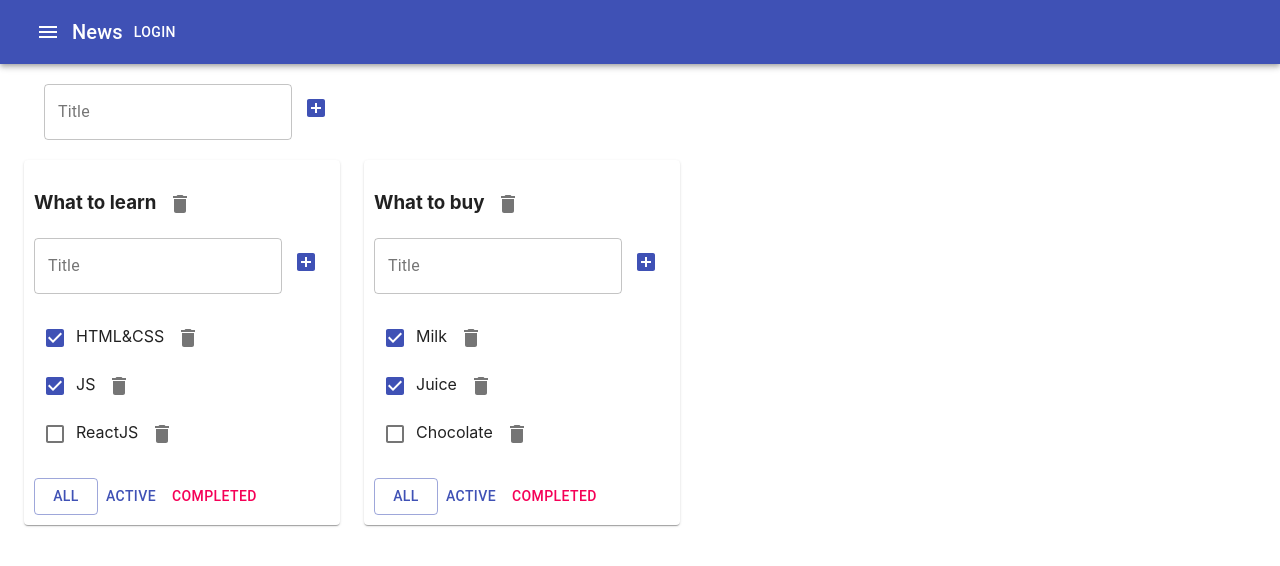
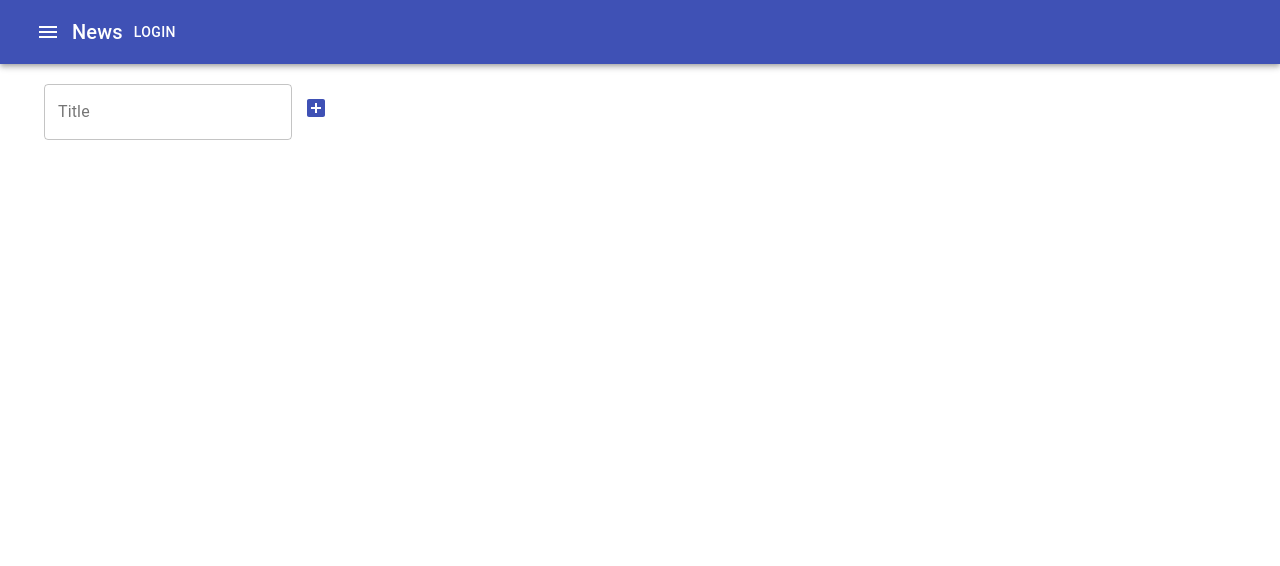
Before and after one commit to sibiryakov090591/TodoList, a React (Create React App) app: page / in a window 1280 px wide. Shown: the top 566 px of the page. Built offline with nearby package versions, Linux system fonts and the light colour scheme.

Commit message:
Create store

```diff
--- a/src/App.tsx
+++ b/src/App.tsx
@@ -1,10 +1,23 @@
-import React, {useState} from 'react';
+import React from 'react';
 import './App.css';
 import ToDoList from "./components/TodoList/ToDoList";
-import {v1} from "uuid";
 import {AddItemForm} from "./components/AddItemForm/AddItemForm";
 import {AppBar, IconButton, Typography, Button, Toolbar, Container, Grid, Paper} from "@material-ui/core";
 import MenuIcon from '@material-ui/icons/Menu';
+import {
+    addTodoListAC,
+    changeTodoListFilterAC,
+    changeTodoListTitleAC,
+    removeTodoListAC
+} from "./todolists-reducer/todolists-reducer";
+import {
+    addTaskAC,
+    changeTaskStatusAC,
+    changeTaskTitleAC,
+    removeTaskAC
+} from "./todolists-reducer/tasks-reducer";
+import {useDispatch, useSelector} from "react-redux";
+import {AppRootStateType} from "./todolists-reducer/store";
 
 export type TodoListType = {
     id: string
@@ -26,102 +39,50 @@ export type FilterValuesType = "all" | "active" | "completed"
 
 function App() {
 
-    const todoListId1 = v1()
-    const todoListId2 = v1()
-
-    const [todoLists, setTodoLists] = useState<Array<TodoListType>>([
-        {
-            id: todoListId1,
-            title: "What to learn",
-            filter: "all"
-        },
-        {
-            id: todoListId2,
-            title: "What to buy",
-            filter: "all"
-        }
-    ])
-
-    const [tasks, setTasks] = useState<TasksType>({
-        [todoListId1]: [
-            {id: v1(), title: "HTML&CSS", isDone: true},
-            {id: v1(), title: "JS", isDone: true},
-            {id: v1(), title: "ReactJS", isDone: false}
-        ],
-        [todoListId2]: [
-            {id: v1(), title: "Milk", isDone: true},
-            {id: v1(), title: "Juice", isDone: true},
-            {id: v1(), title: "Chocolate", isDone: false}
-        ]
-    })
+    const todoLists = useSelector<AppRootStateType, TodoListType[]>(state => state.todolists)
+    const tasks = useSelector<AppRootStateType, TasksType>(state => state.tasks)
+    const dispatch = useDispatch()
 
     function removeTask(deleteId: string, todoListId: string) {
-        let todoListTasks = [...tasks[todoListId]].filter(item => item.id !== deleteId)
-        setTasks({...tasks, [todoListId]: todoListTasks})
+        dispatch(removeTaskAC(deleteId, todoListId))
     }
 
     function removeTodoList(deleteId: string) {
-        setTodoLists(todoLists.filter(item => item.id !== deleteId))
-        delete tasks[deleteId]
-        setTasks({...tasks})
+        dispatch(removeTodoListAC(deleteId))
     }
 
     function changeFilter(filterValue: FilterValuesType, todoListId: string) {
-        let todolist = todoLists.find(tl => tl.id === todoListId)
-        if (todolist) {
-            todolist.filter = filterValue
-            setTodoLists([...todoLists])
-        }
+        dispatch(changeTodoListFilterAC(filterValue, todoListId))
     }
 
     function addTask(title: string, todoListId: string) {
-        let task = {id: v1(), title: title, isDone: false}
-        let todoListTasks = tasks[todoListId]
-        tasks[todoListId] = [task, ...todoListTasks]
-        setTasks({...tasks})
+        dispatch(addTaskAC(title, todoListId))
     }
 
     function changeTaskStatus(id: string, isDone: boolean, todoListId: string) {
-        let todoListTasks = tasks[todoListId]
-        let task = todoListTasks.find(t => t.id === id)
-        if (task) {
-            task.isDone = isDone
-            setTasks({...tasks})
-        }
+        dispatch(changeTaskStatusAC(id, isDone, todoListId))
     }
 
     const onChangeTodoListTitle = (newTitle: string, todoListId: string) => {
-        const copyTodoLists = [...todoLists]
-        const list = copyTodoLists.find(i => i.id === todoListId)
-        if (list) list.title = newTitle
-        setTodoLists(copyTodoLists)
+        dispatch(changeTodoListTitleAC(newTitle, todoListId))
     }
 
     const addTodoList = (title: string) => {
-        const newTodoList: TodoListType = {
-            id: v1(),
-            title: title,
-            filter: "all"
-        }
-        setTodoLists([newTodoList, ...todoLists])
-        setTasks({[newTodoList.id]: [], ...tasks})
+        dispatch(addTodoListAC(title))
+    }
+
+    const changeTaskTitle = (newTitleValue: string, taskId: string, todoListId: string) => {
+        dispatch(changeTaskTitleAC(taskId, newTitleValue, todoListId))
     }
 
     const mapTodoLists = todoLists.map(tl => {
-        const allTodoListTasks = tasks[tl.id]
+        const allTodoListTasks = tasks[tl.id];
         let tasksForToDoList = tasks[tl.id];
         if (tl.filter === "active") {
             tasksForToDoList = allTodoListTasks.filter(t => !t.isDone)
         }
         if (tl.filter === "completed") {
             tasksForToDoList = allTodoListTasks.filter(t => t.isDone)
-        }
-
-        const changeTaskTitle = (newTitleValue: string, taskId: string) => {
-            const copy = {...tasks}
-            const task = copy[tl.id].find(i => i.id === taskId)
-            if (task) task.title = newTitleValue
-            setTasks(copy)
         }
 
         return (
--- a/src/components/TodoList/ToDoList.tsx
+++ b/src/components/TodoList/ToDoList.tsx
@@ -15,7 +15,7 @@ type ToDoListType = {
     addTask: (title: string, todoListId: string) => void
     changeTaskStatus: (id: string, isDone: boolean, todoListId: string) => void
     filter: string
-    changeTaskTitle: (newTitleValue: string, taskId: string) => void
+    changeTaskTitle: (newTitleValue: string, taskId: string, todoListId: string) => void
     changeListTitle: (newTitleValue: string, todoListId: string) => void
 }
 
@@ -56,7 +56,7 @@ function ToDoList(props: ToDoListType) {
                             props.changeTaskStatus(task.id, newIsDoneValue, props.id)
                         }
                         const onChangeTaskTitleHandler = (title: string) => {
-                            props.changeTaskTitle(title, task.id)
+                            props.changeTaskTitle(title, task.id, props.id)
                         }
 
                         return (
--- a/src/index.tsx
+++ b/src/index.tsx
@@ -1,10 +1,15 @@
 import React from 'react';
 import ReactDOM from 'react-dom';
 import './index.css';
-import App from './App';
 import * as serviceWorker from './serviceWorker';
+import App from "./App";
+import {Provider} from 'react-redux';
+import {store} from './todolists-reducer/store';
 
-ReactDOM.render(<App />,  document.getElementById('root'));
+ReactDOM.render(
+    <Provider store={store}>
+        <App/>
+    </Provider>, document.getElementById('root'));
 
 // If you want your app to work offline and load faster, you can change
 // unregister() to register() below. Note this comes with some pitfalls.
--- /dev/null
+++ b/src/todolists-reducer/store.ts
@@ -0,0 +1,18 @@
+import {tasksReducer} from './tasks-reducer';
+import {todoListsReducer} from './todolists-reducer';
+import {combineReducers, createStore} from 'redux';
+
+// объединяя reducer-ы с помощью combineReducers,
+// мы задаём структуру нашего единственного объекта-состояния
+const rootReducer = combineReducers({
+    tasks: tasksReducer,
+    todolists: todoListsReducer
+})
+// непосредственно создаём store
+export const store = createStore(rootReducer);
+// определить автоматически тип всего объекта состояния
+export type AppRootStateType = ReturnType<typeof rootReducer>
+
+// а это, чтобы можно было в консоли браузера обращаться к store в любой момент
+// @ts-ignore
+window.store = store;
--- a/src/todolists-reducer/tasks-reducer.ts
+++ b/src/todolists-reducer/tasks-reducer.ts
@@ -40,7 +40,9 @@ type ActionType = RemoveTaskActionType
     | AddTodoListActionType
     | DeleteTodoListType
 
-export const tasksReducer = (state: TasksType, action: ActionType) => {
+const initialState: TasksType = {}
+
+export const tasksReducer = (state: TasksType = initialState, action: ActionType): TasksType  => {
 
     switch (action.type) {
         case "CHANGE_TASK_TITLE": {
--- a/src/todolists-reducer/todolists-reducer.ts
+++ b/src/todolists-reducer/todolists-reducer.ts
@@ -4,7 +4,7 @@ import {v1} from "uuid";
 const todoListId1 = v1()
 const todoListId2 = v1()
 
-type DeleteTodoListType = {
+type RemoveTodoListType = {
     type: "DELETE_TODOLIST"
     todoListId: string
 }
@@ -24,22 +24,11 @@ type ChangeTodoListFilterType = {
     todoListId: string
 }
 
-type ActionType = DeleteTodoListType | AddTodoListType | ChangeTodoListTitleType | ChangeTodoListFilterType
+type ActionType = RemoveTodoListType | AddTodoListType | ChangeTodoListTitleType | ChangeTodoListFilterType
 
-const initialState: TodoListType[] = [
-    {
-        id: todoListId1,
-        title: "What to learn",
-        filter: "all"
-    },
-    {
-        id: todoListId2,
-        title: "What to buy",
-        filter: "all"
-    }
-]
+const initialState: TodoListType[] = []
 
-export const todoListsReducer = (state = initialState, action: ActionType) => {
+export const todoListsReducer = (state = initialState, action: ActionType): TodoListType[] => {
     switch (action.type) {
         case "DELETE_TODOLIST":
             return state.filter(item => item.id !== action.todoListId)
@@ -76,7 +65,7 @@ export const todoListsReducer = (state = initialState, action: ActionType) => {
     }
 }
 
-export const deleteTodoListAC = (todoListId: string): DeleteTodoListType => {
+export const removeTodoListAC = (todoListId: string): RemoveTodoListType => {
     return {
         type: "DELETE_TODOLIST",
         todoListId
```
Also changed, not shown: 2 other files (tests, documents, lock files or other folders).
